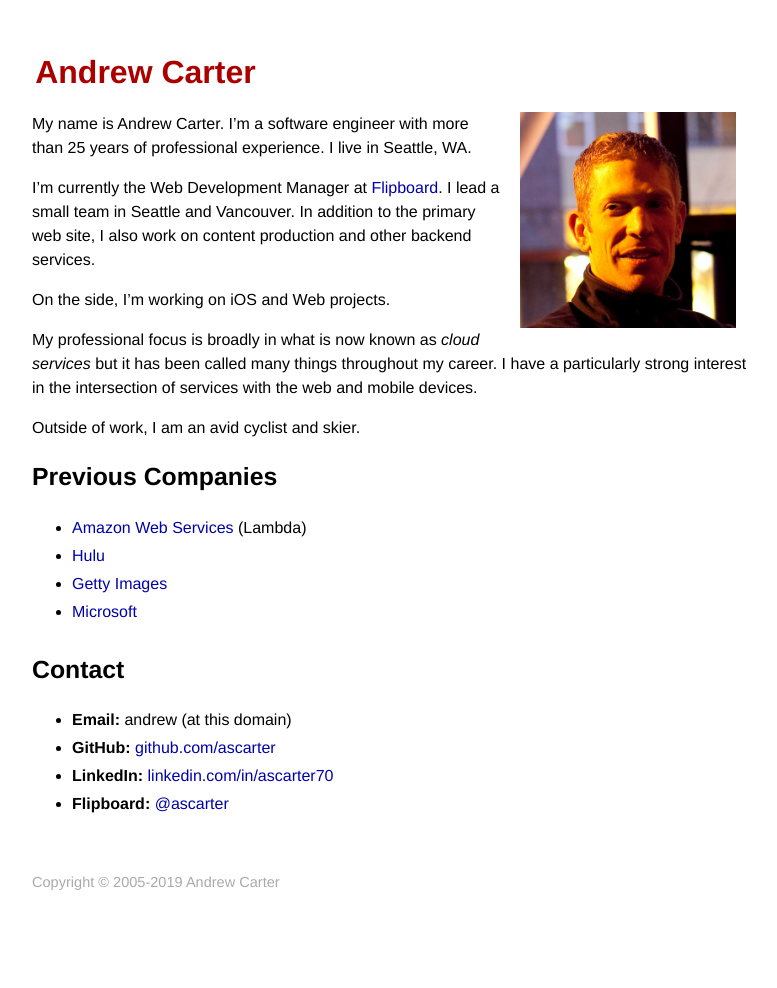
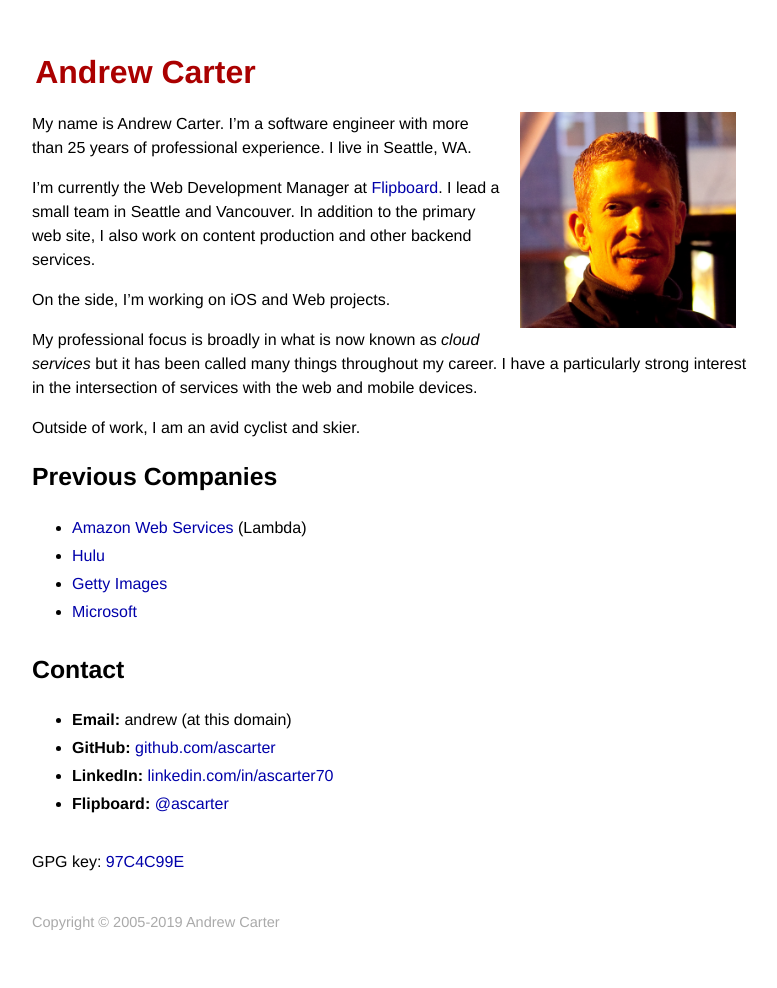
Before and after one commit to ascarter/ascarter.github.io, a Jekyll site: the page built from index.markdown, in a window 1280 px wide. Shown: the whole page, without its empty margins (248-1025 px from the left). Built offline with Jekyll 4.4.1, drawn with Linux system fonts in a browser that asks for light colours; before the commit the page ends 948 px from its top, so only the background shows below that.

Commit message:
Add link to GPG public key

```diff
--- a/index.markdown
+++ b/index.markdown
@@ -28,3 +28,5 @@ Outside of work, I am an avid cyclist and skier.
 * **GitHub:** [github.com/ascarter](http://github.com/ascarter)
 * **LinkedIn:** [linkedin.com/in/ascarter70](https://www.linkedin.com/in/ascarter70)
 * **Flipboard:** [@ascarter](https://flipboard.com/@ascarter)
+
+GPG key: [97C4C99E](/97C4C99E.txt)
```
